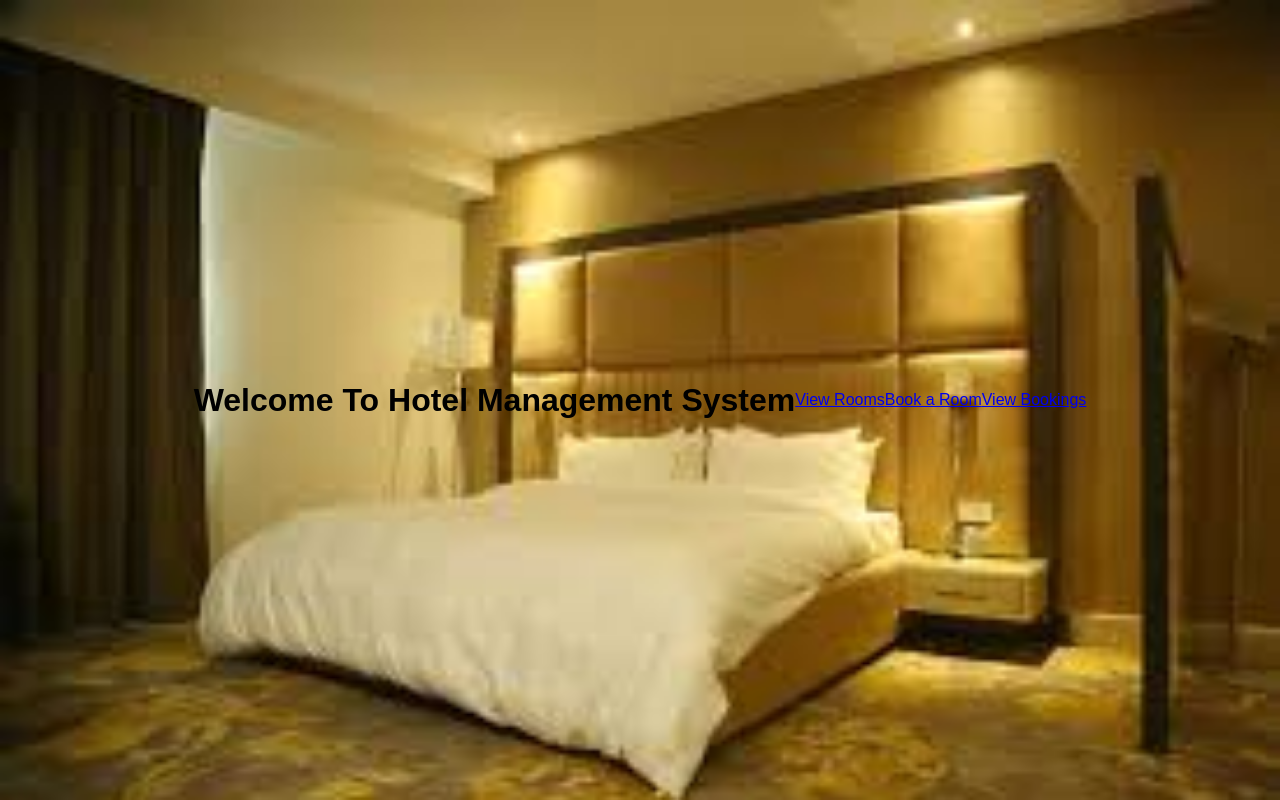
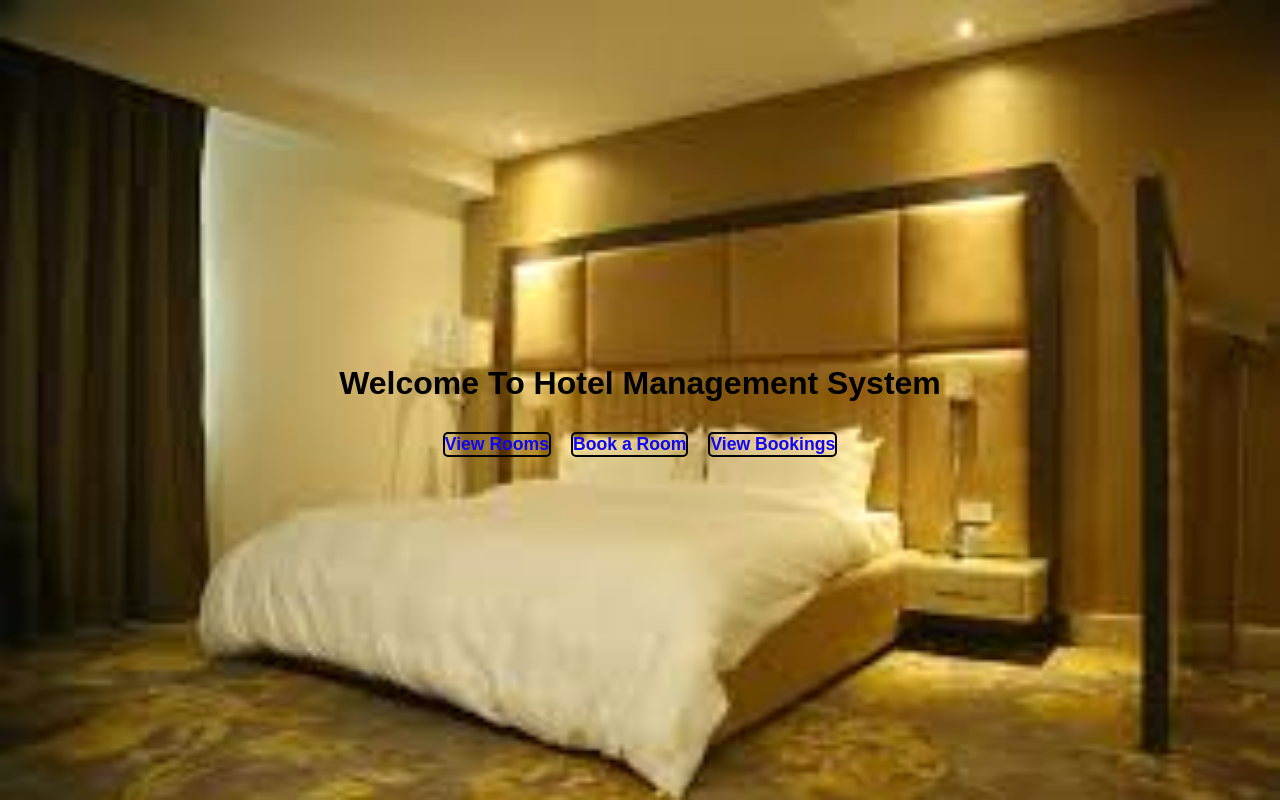
Before and after one commit to shubhu-2002/Hotel_Management, a Flask app: page /home in a window 1280 px wide. Run offline with Flask 3, Linux system fonts and the light colour scheme; the visitor is signed in with stand-in values (Sample User, id 1).

Commit message:
Update home.html

```diff
--- a/templates/home.html
+++ b/templates/home.html
@@ -8,6 +8,7 @@
         body {
             font-family: Arial, sans-serif;
             display: flex;
+            flex-direction: column;
             align-items: center;
             justify-content: center;
             height: 100vh;
@@ -15,13 +16,43 @@
             background-image: url("{{ url_for('static', filename='hotel_inside.jpg') }}");
             background-size: cover;
             background-repeat: no-repeat;
+            color: #000;
+            text-align: center;
+        }
+
+        h1 {
+            font-size: 2em;
+            margin-bottom: 20px;
+        }
+
+        .nav-links {
+            display: flex;
+            gap: 20px;
+            margin-top: 10px;
+        }
+
+        .nav-links a {
+            text-decoration: none;
+            color: #0d04f9fe;
+            font-size: 1.1em;
+            font-weight: bold;
+            border: 2px solid #000000;
+            border-radius: 5px;
+            box-sizing: border-box;
+        }
+
+        .nav-links a:hover {
+            color: #2b2c2c;
+            text-decoration: underline;
         }
     </style>
 </head>
 <body>
-    <h1> Welcome To Hotel Management System</h1>
-    <a href="{{url_for('rooms') }}">View Rooms</a>
-    <a href="{{url_for('book_room') }}"> Book a Room</a>
-    <a href="{{url_for('customers') }}"> View Bookings</a>
+    <h1>Welcome To Hotel Management System</h1>
+    <div class="nav-links">
+        <a href="{{url_for('rooms') }}">View Rooms</a>
+        <a href="{{url_for('book_room') }}">Book a Room</a>
+        <a href="{{url_for('customers') }}">View Bookings</a>
+    </div>
 </body>
 </html>
```
